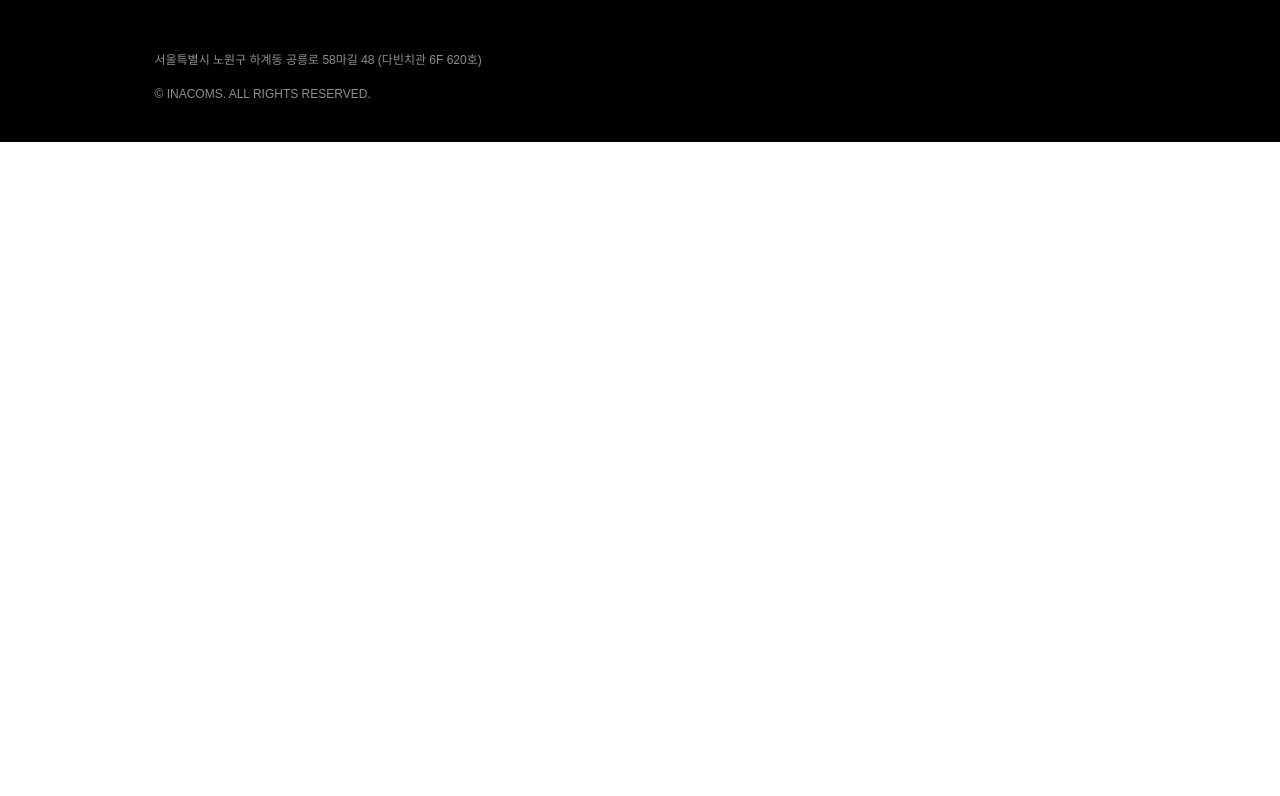
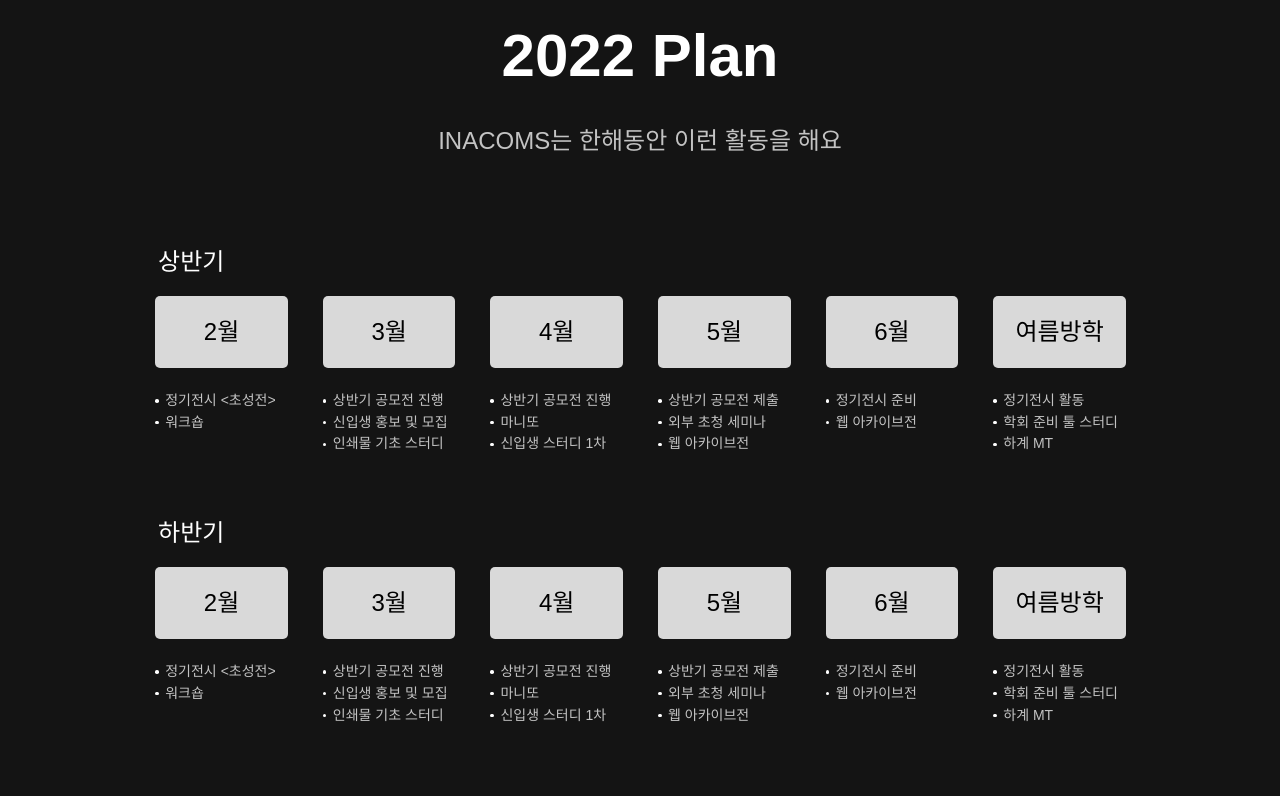
Before and after one commit to Network-Leader/Inacoms-FE, a Next.js app: page /apply in a window 1280 px wide. Shown: the part 3284-4080 px from the top of the page. Before the commit the page ends 3426 px from the top, so only its background shows below. Built offline with nearby package versions, Linux system fonts and the light colour scheme; a web font is replaced by a local one.

Commit message:
지원페이지 1차 완성

```diff
--- /dev/null
+++ b/src/components/apply/link/index.tsx
@@ -0,0 +1,54 @@
+import styled from "@emotion/styled";
+
+const LinkSection = styled.section`
+  background-image: url("/images/bg/apply/apply_bot_bg.jpg");
+  width: 100vw;
+  height: 71.8vw;
+  background-position: center;
+  background-size: cover;
+  background-repeat: no-repeat;
+  .textBox {
+    display: flex;
+    flex-direction: column;
+    height: 100%;
+    justify-content: center;
+    align-items: center;
+    text-align: center;
+    gap: 58px;
+    .title {
+      font-size: 72px;
+      font-style: italic;
+      line-height: 99.5px;
+      color: ${(props) => props.theme.color.white};
+    }
+    .pdfBtn {
+      background-color: ${(props) => props.theme.color.gray_6D};
+      color: ${(props) => props.theme.color.white};
+      padding: 17px 80px;
+      border-radius: 50px;
+      font-size: 18px;
+      font-weight: 700;
+      cursor: pointer;
+      &:hover {
+        background-color: ${(props) => props.theme.color.red};
+      }
+    }
+  }
+`;
+
+const Link = () => {
+  return (
+    <LinkSection>
+      <div className="textBox">
+        <p className="title">
+          Who's the next
+          <br />
+          INACOMS
+        </p>
+        <div className="pdfBtn">지원하기</div>
+      </div>
+    </LinkSection>
+  );
+};
+
+export default Link;
--- /dev/null
+++ b/src/components/apply/plan/firstHalf/index.tsx
@@ -0,0 +1,50 @@
+import styled from "@emotion/styled";
+import { HalfListBox } from "..";
+
+const firstHalfList = [
+  { index: 1, month: "2월", list: ["정기전시 <초성전>", "워크숍"] },
+  {
+    index: 2,
+    month: "3월",
+    list: ["상반기 공모전 진행", "신입생 홍보 및 모집", "인쇄물 기초 스터디"],
+  },
+  {
+    index: 2,
+    month: "4월",
+    list: ["상반기 공모전 진행", "마니또", "신입생 스터디 1차"],
+  },
+  {
+    index: 3,
+    month: "5월",
+    list: ["상반기 공모전 제출", "외부 초청 세미나", "웹 아카이브전"],
+  },
+  { index: 4, month: "6월", list: ["정기전시 준비", "웹 아카이브전"] },
+  {
+    index: 5,
+    month: "여름방학",
+    list: ["정기전시 활동", "학회 준비 툴 스터디", "하계 MT"],
+  },
+];
+
+const FirstHalf = () => {
+  return (
+    <HalfListBox>
+      {firstHalfList.map((item) => (
+        <div className="list">
+          <div className="month" key={item.index}>
+            {item.month}
+          </div>
+          {item.list.map((item) => (
+            <>
+              <div className="contentList">
+                <span>{item}</span>
+              </div>
+            </>
+          ))}
+        </div>
+      ))}
+    </HalfListBox>
+  );
+};
+
+export default FirstHalf;
--- /dev/null
+++ b/src/components/apply/plan/index.tsx
@@ -0,0 +1,101 @@
+import styled from "@emotion/styled";
+import FirstHalf from "./firstHalf";
+import SecondHalf from "./secondHalf";
+
+const PlanSection = styled.section`
+  background-color: ${(props) => props.theme.color.black_14};
+  padding: 202px 0 126.37px;
+  .planBox {
+    display: flex;
+    flex-direction: column;
+    align-items: center;
+    .title {
+      font-size: 60px;
+      font-weight: 700;
+      margin-bottom: 43px;
+      color: ${(props) => props.theme.color.white};
+    }
+    .subtitle {
+      font-size: 24px;
+      /* margin-bottom: 143px; */
+      color: ${(props) => props.theme.color.gray_C3};
+      margin-bottom: 90px;
+    }
+    .content {
+      width: 971.77px;
+      .halfTitle {
+        font-size: 24px;
+        color: ${(props) => props.theme.color.white};
+        line-height: 37.25px;
+        margin-bottom: 15.19px;
+        margin-left: 4px;
+      }
+    }
+  }
+`;
+
+export const HalfListBox = styled.div`
+  display: flex;
+  gap: 35px;
+  justify-content: flex-end;
+  margin-bottom: 59.25px;
+  .list {
+    .month {
+      background-color: ${(props) => props.theme.color.gray_D9};
+      border-radius: 5px;
+      font-size: 24px;
+      font-weight: 500;
+      width: 132.61px;
+      height: 72.52px;
+      display: flex;
+      align-items: center;
+      justify-content: center;
+      margin-bottom: 21.76px;
+    }
+    .contentList {
+      color: ${(props) => props.theme.color.gray_C3};
+      font-size: 14px;
+      line-height: 21.73px;
+      position: relative;
+
+      span {
+        margin-left: 10px;
+      }
+      &::before {
+        content: "";
+        width: 3.5px;
+        height: 3.5px;
+        border-radius: 50%;
+        background-color: ${(props) => props.theme.color.gray_C3};
+        background-color: white;
+        position: absolute;
+        top: 0;
+        bottom: 0;
+        margin: auto 0;
+      }
+    }
+  }
+`;
+
+const Plan = () => {
+  return (
+    <PlanSection>
+      <div className="planBox">
+        <p className="title">2022 Plan</p>
+        <p className="subtitle">INACOMS는 한해동안 이런 활동을 해요</p>
+        <div className="content">
+          <div className="half">
+            <p className="halfTitle">상반기</p>
+            <FirstHalf />
+          </div>
+          <div className="half">
+            <p className="halfTitle">하반기</p>
+            <SecondHalf />
+          </div>
+        </div>
+      </div>
+    </PlanSection>
+  );
+};
+
+export default Plan;
--- /dev/null
+++ b/src/components/apply/plan/secondHalf/index.tsx
@@ -0,0 +1,49 @@
+import { HalfListBox } from "..";
+
+const secondHalfList = [
+  { index: 1, month: "2월", list: ["정기전시 <초성전>", "워크숍"] },
+  {
+    index: 2,
+    month: "3월",
+    list: ["상반기 공모전 진행", "신입생 홍보 및 모집", "인쇄물 기초 스터디"],
+  },
+  {
+    index: 2,
+    month: "4월",
+    list: ["상반기 공모전 진행", "마니또", "신입생 스터디 1차"],
+  },
+  {
+    index: 3,
+    month: "5월",
+    list: ["상반기 공모전 제출", "외부 초청 세미나", "웹 아카이브전"],
+  },
+  { index: 4, month: "6월", list: ["정기전시 준비", "웹 아카이브전"] },
+  {
+    index: 5,
+    month: "여름방학",
+    list: ["정기전시 활동", "학회 준비 툴 스터디", "하계 MT"],
+  },
+];
+
+const SecondHalf = () => {
+  return (
+    <HalfListBox>
+      {secondHalfList.map((item) => (
+        <div className="list">
+          <div className="month" key={item.index}>
+            {item.month}
+          </div>
+          {item.list.map((item) => (
+            <>
+              <div className="contentList">
+                <span>{item}</span>
+              </div>
+            </>
+          ))}
+        </div>
+      ))}
+    </HalfListBox>
+  );
+};
+
+export default SecondHalf;
--- a/src/components/main/apply/index.tsx
+++ b/src/components/main/apply/index.tsx
@@ -60,7 +60,7 @@
   }
 `;
 
-const Apply = () => {
+const MainApply = () => {
   return (
     <ApplySection>
       <div className="inner">
@@ -119,4 +119,4 @@
   );
 };
 
-export default Apply;
+export default MainApply;
--- a/src/components/main/title/index.tsx
+++ b/src/components/main/title/index.tsx
@@ -30,7 +30,7 @@
   }
 
   .content {
-    height: 100%;
+    height: calc(100% - 50px);
     justify-content: flex-end;
     display: flex;
     flex-direction: column;
--- a/src/pages/apply.tsx
+++ b/src/pages/apply.tsx
@@ -1,6 +1,9 @@
+import Link from "../components/apply/link";
+import Plan from "../components/apply/plan";
 import ApplyTitle from "../components/apply/title";
 import ApplyTitleText from "../components/apply/titleText";
 import Welcome from "../components/apply/welcome";
+import MainApply from "../components/main/apply";
 
 const Apply = () => {
   return (
@@ -8,6 +11,15 @@
       <ApplyTitle />
       <ApplyTitleText />
       <Welcome />
+      <Plan />
+      <div
+        style={{ width: "100%", backgroundColor: "black", height: "368px" }}
+      />
+      <MainApply />
+      <div
+        style={{ width: "100%", backgroundColor: "black", height: "345px" }}
+      />
+      <Link />
     </>
   );
 };
--- a/src/pages/index.tsx
+++ b/src/pages/index.tsx
@@ -1,4 +1,4 @@
-import Apply from "../components/main/apply";
+import MainApply from "../components/main/apply";
 import Be from "../components/main/be";
 import FloatingFilm from "../components/main/floating";
 import Orientation from "../components/main/orientation";
@@ -15,7 +15,7 @@
       <Orientation />
       <FloatingFilm />
       <Be />
-      <Apply />
+      <MainApply />
     </>
   );
 };
```
Also changed, not shown: 1 other file (tests, documents, lock files or other folders).
